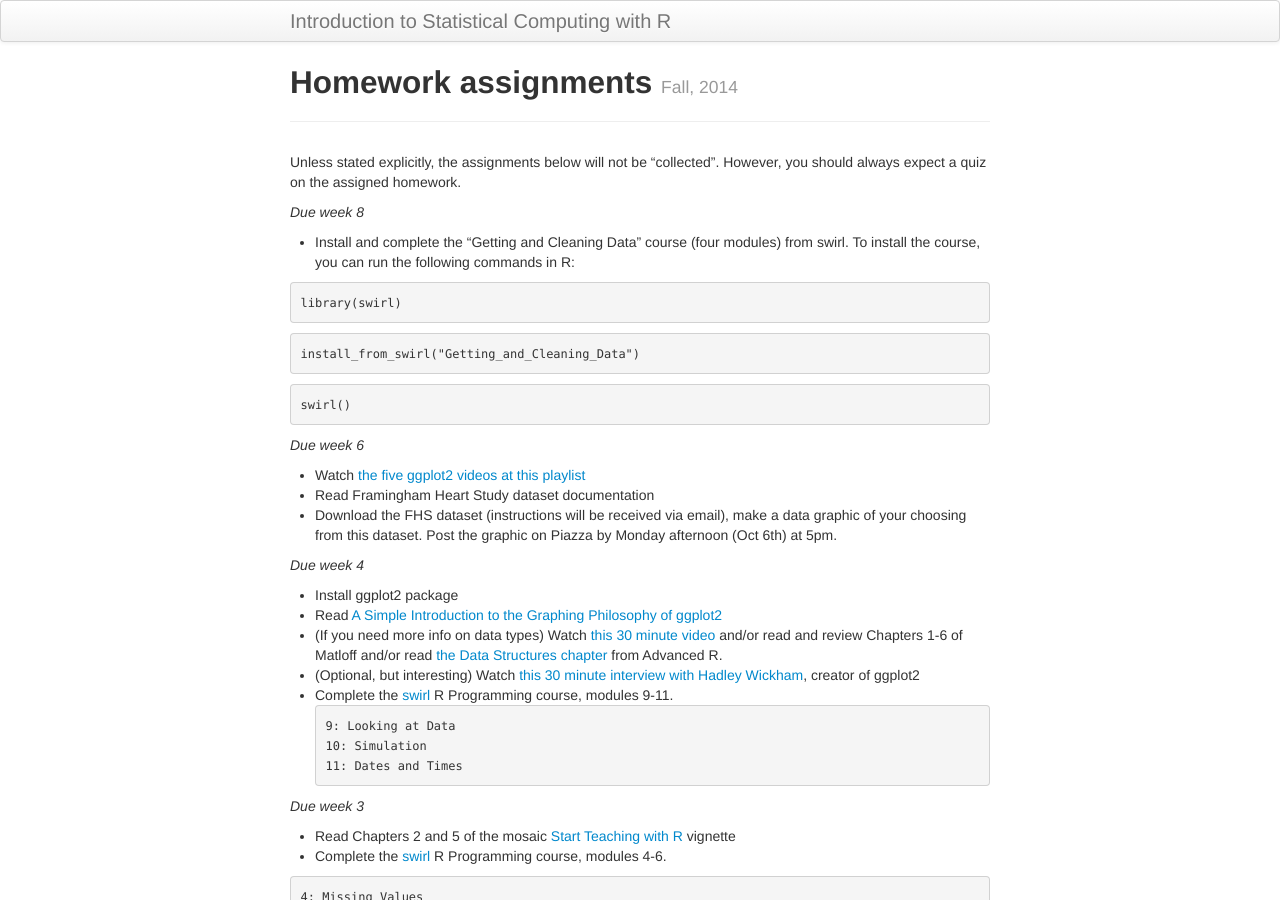
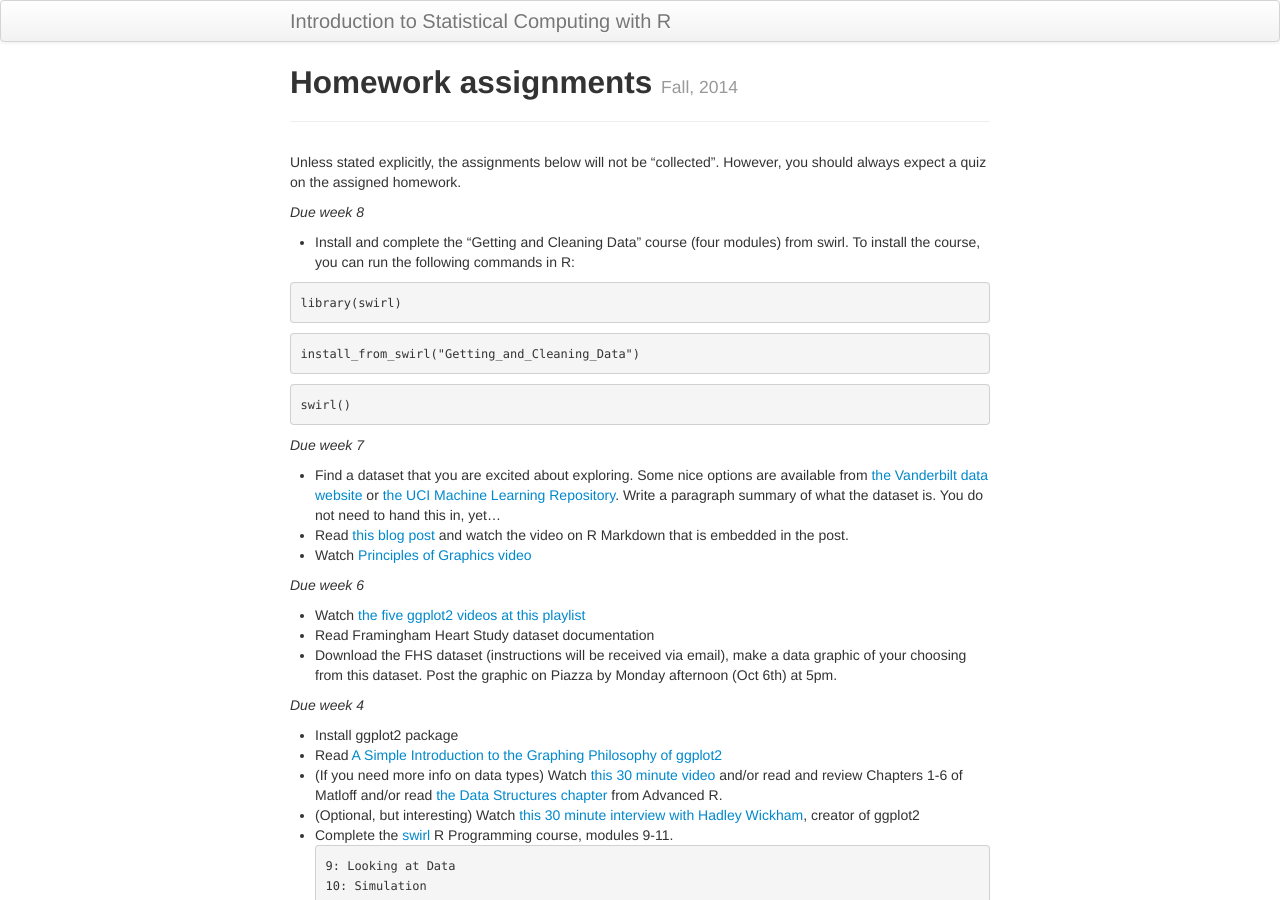
Before and after one commit to nickreich/statComp2014, a Jekyll site: the page built from pages/homework.md, in a window 1280 px wide and 900 px high. Built offline with Jekyll 4.4.1, drawn with Linux system fonts in a browser that asks for light colours.

Commit message:
homework week 7 updates.

```diff
--- a/pages/homework.md
+++ b/pages/homework.md
@@ -27,11 +27,13 @@ swirl()
 <!--
 * Use your dataset from the previous week and create an RMarkdown writeup about your dataset. Include the description that you wrote from the previous week's assignment, and also include some descriptive statistics calculated in your document, as well as two figures that illustrate key features of your dataset.
 
+-->
+
 _Due week 7_
 
-* Find a dataset that you are excited about exploring. Write a paragraph summary of what the dataset is. You do not need to hand this in, yet...
+* Find a dataset that you are excited about exploring. Some nice options are available from [the Vanderbilt data website](http://biostat.mc.vanderbilt.edu/wiki/Main/DataSets) or [the UCI Machine Learning Repository](http://archive.ics.uci.edu/ml/). Write a paragraph summary of what the dataset is. You do not need to hand this in, yet...
+* Read [this blog post](http://blog.rstudio.org/2014/06/18/r-markdown-v2/) and watch the video on R Markdown that is embedded in the post.
 * Watch [Principles of Graphics video](https://www.youtube.com/watch?v=6lOvA_y7p7w)
--->
 
 _Due week 6_
 
```
